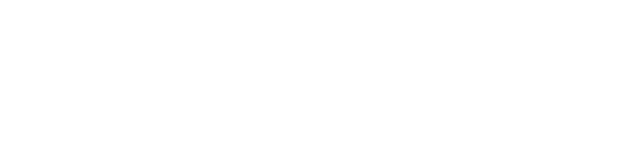
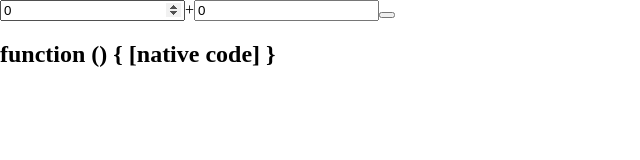
Before and after one commit to ccille/Calculator_PairProgramming, a plain HTML site: page Index.html in a window 1280 px wide. Shown: the whole page, without its empty margins (0-640 px from the left). Drawn offline with nearby package versions, Linux system fonts and the light colour scheme.

Commit message:
Vi kan lægge sammen

```diff
--- a/Index.html
+++ b/Index.html
@@ -20,7 +20,13 @@
 
     <main>
         <div id="app">
-
+            <div>
+                <input type="number" v-model="firstNumber">
+                <span>+</span>
+                <input type="number" v-model="secondNumber">
+                <button @click="Calculate"></button>
+            </div>
+            <h2>{{ Result }}</h2>
         </div>
     </main>
 
--- a/js/index.js
+++ b/js/index.js
@@ -1,7 +1,13 @@
 const App = Vue.createApp({
     data() {
         return {
-
+            firstNumber: 0,
+            secondNumber: 0,
+        }
+    },
+    methods:{
+        Result(){
+            return this.firstNumber + this.secondNumber
         }
     }
 });
```
